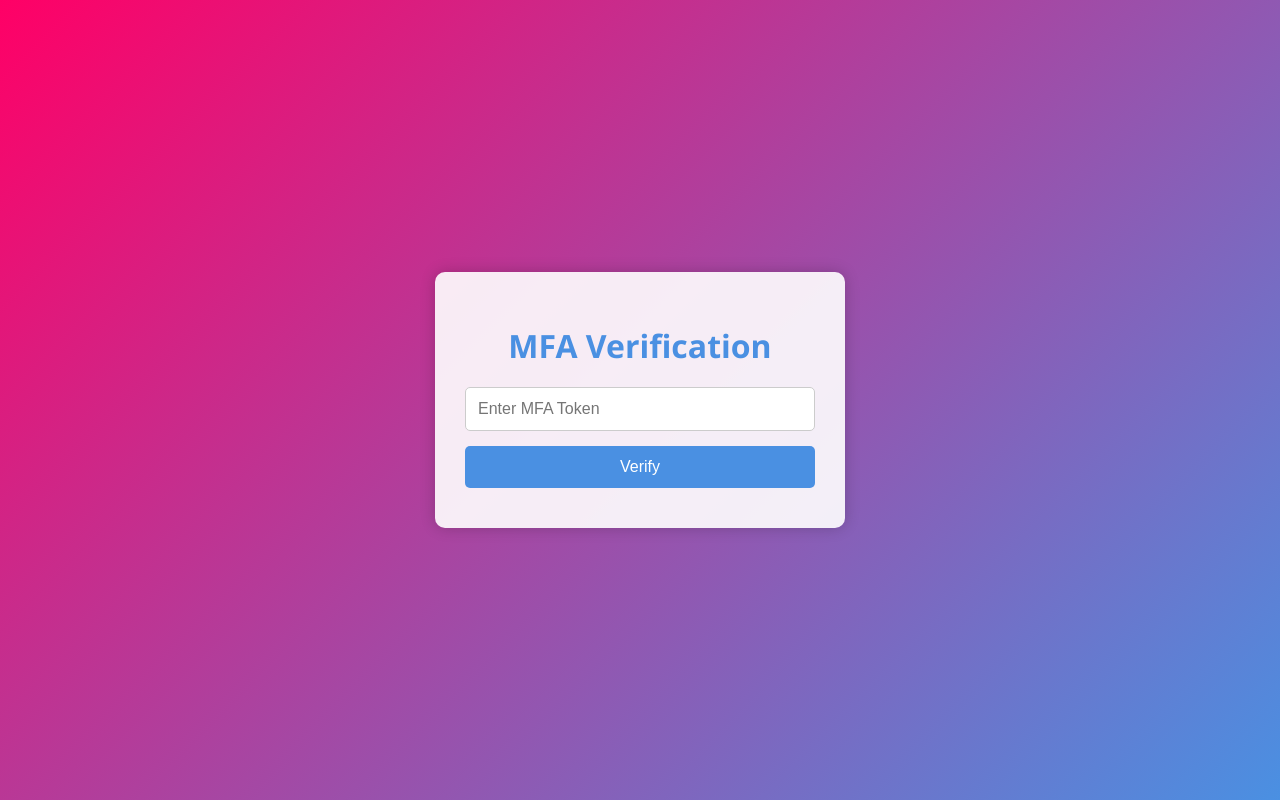
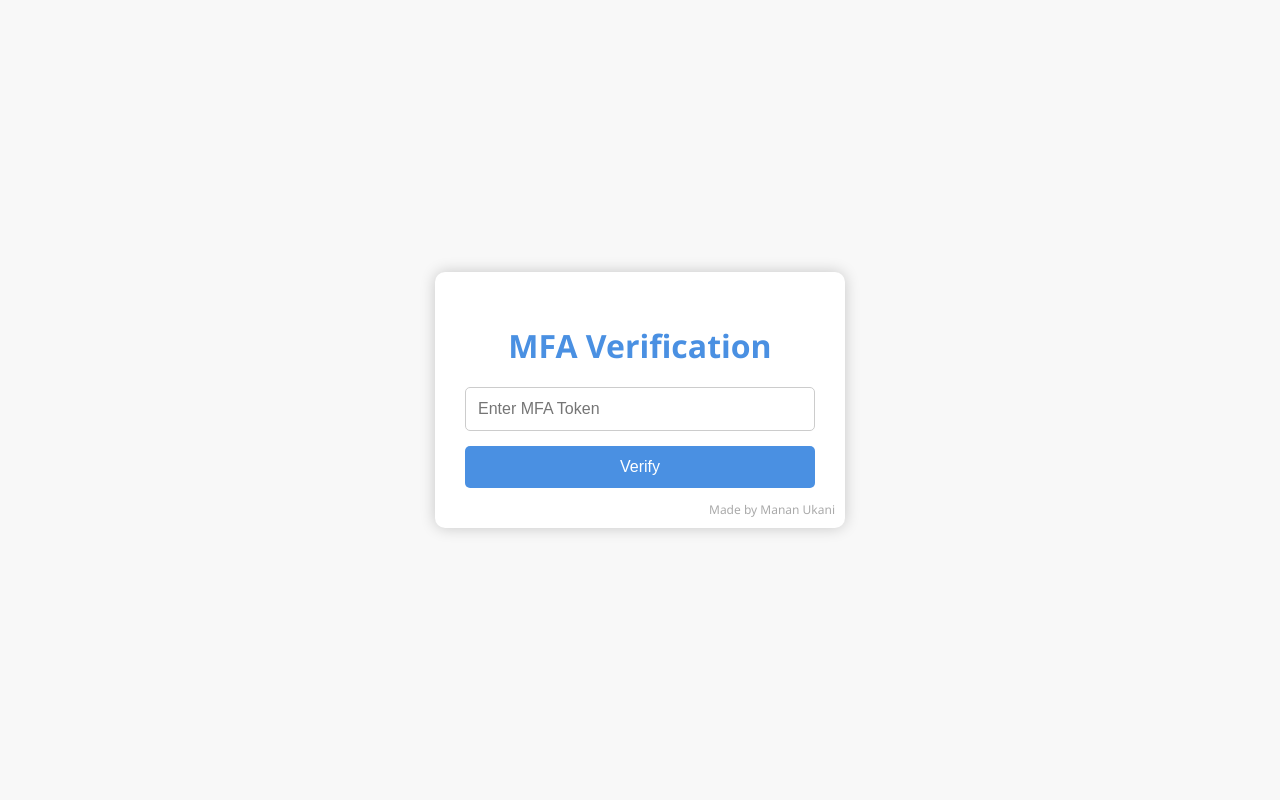
Before and after one commit to MananUkani/2FA-Project, a Flask app: page /mfa_verification in a window 1280 px wide. Run offline with Flask 2, Linux system fonts and the light colour scheme; a user stored in the database is signed in; parts of the project's set-up code (start-up, migrations or seed data) failed here and were passed over.

Commit message:
Update mfa_verification.html

```diff
--- a/templates/mfa_verification.html
+++ b/templates/mfa_verification.html
@@ -7,23 +7,23 @@
     <style>
         body {
             font-family: 'Segoe UI', Tahoma, Geneva, Verdana, sans-serif;
-            background: linear-gradient(135deg, #f06, #4a90e2);
+            background-color: #f8f8f8;
             margin: 0;
             padding: 0;
             display: flex;
             justify-content: center;
             align-items: center;
             height: 100vh;
-            color: #fff;
+            color: #333;
         }
         .container {
-            background-color: rgba(255, 255, 255, 0.9);
+            background-color: #fff;
             padding: 30px;
             border-radius: 10px;
             box-shadow: 0 0 15px rgba(0, 0, 0, 0.2);
             width: 350px;
             text-align: center;
-            color: #333;
+            position: relative;
         }
         h1 {
             margin-bottom: 20px;
@@ -65,6 +65,13 @@
             border-radius: 4px;
             margin-bottom: 10px;
         }
+        .footer {
+            position: absolute;
+            bottom: 10px;
+            right: 10px;
+            font-size: 12px;
+            color: #aaa;
+        }
     </style>
 </head>
 <body>
@@ -83,6 +90,7 @@
                 </ul>
             {% endif %}
         {% endwith %}
+        <div class="footer">Made by Manan Ukani</div>
     </div>
 </body>
 </html>
```
